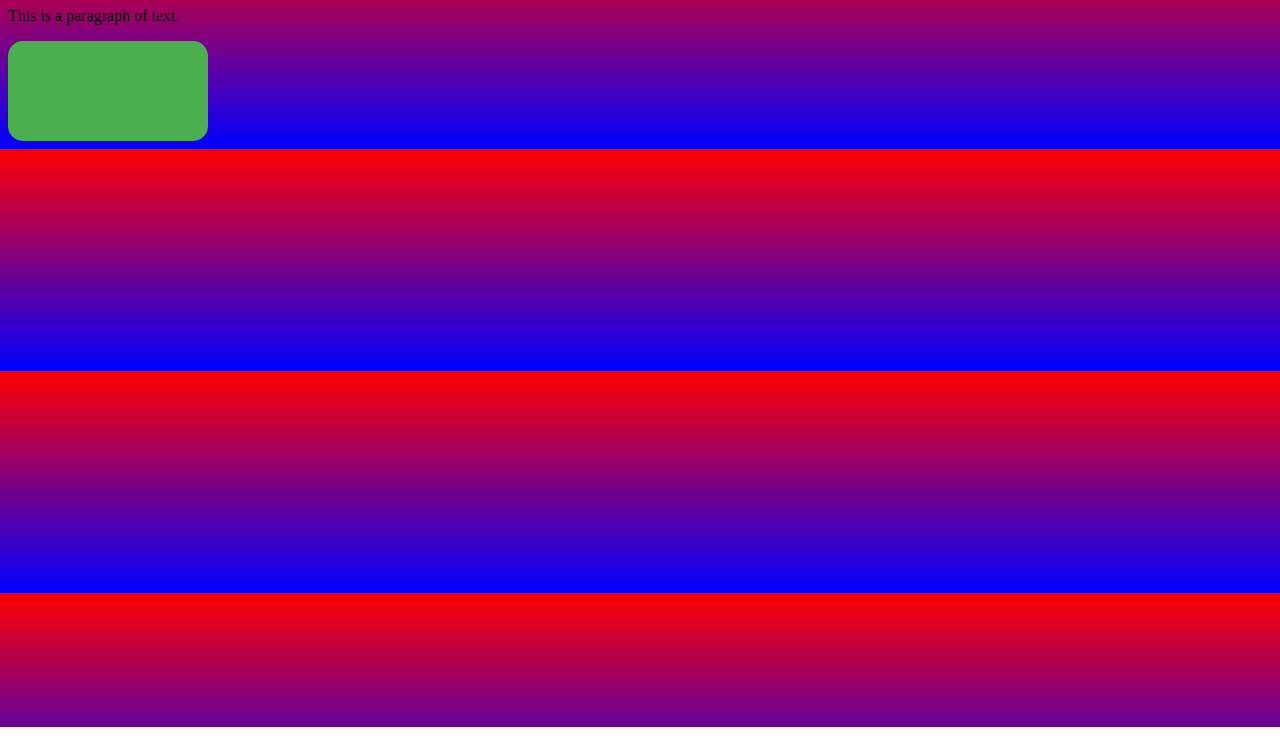
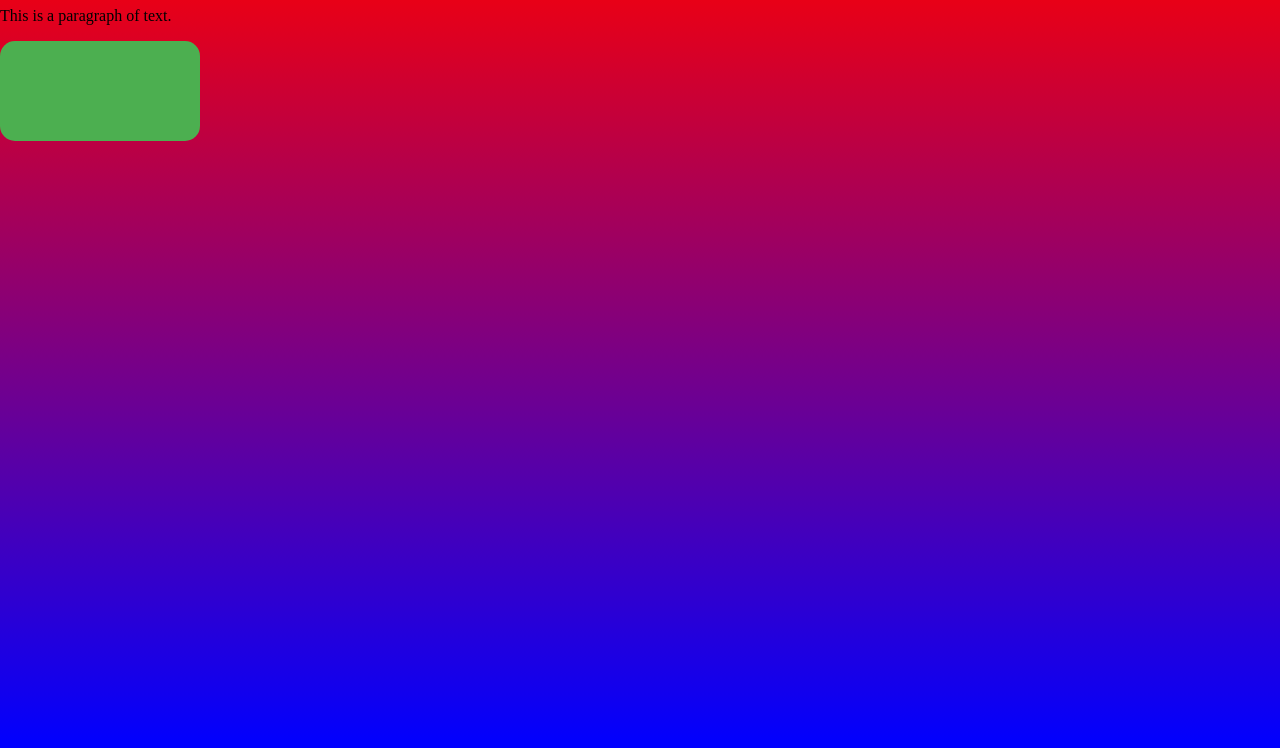
Before and after one commit to Daxerous-z/BUILDER, a plain HTML site: page index.html in a window 1280 px wide. Shown: the part 73-821 px from the top of the page. Before the commit the page ends 800 px from the top, so only its background shows below. Drawn offline with Linux system fonts and the light colour scheme.

Commit message:
Update style.css

```diff
--- a/style.css
+++ b/style.css
@@ -6,5 +6,8 @@
 }
 
 body {
+  margin: 0; /* Remove default margin */
+  height: 100vh; /* Make the body take the full height of the viewport */
+  width: 100vw; /* Ensure the body covers the full width of the viewport */
   background: linear-gradient(to bottom, #ff0000, #0000ff);
 }
```
